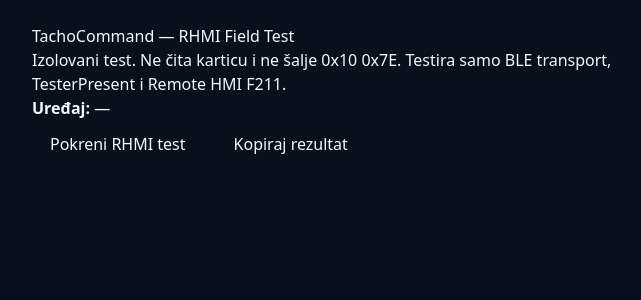
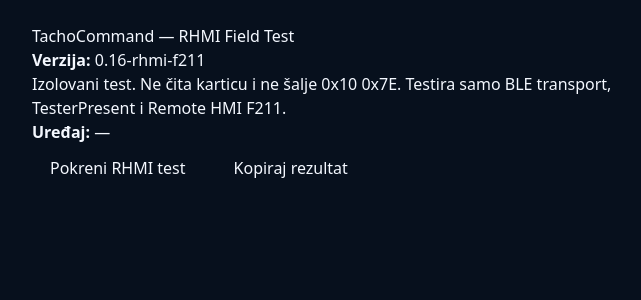
Before and after one commit to JakDoh/Tacho-Command, a Next.js app: page /field-test in a window 1280 px wide. Shown: the top 300 px of the page, without its empty margins (272-913 px from the left). Built offline with nearby package versions, Linux system fonts and the light colour scheme.

Commit message:
Release 0.16: expose RHMI field-test version

```diff
--- a/app/field-test/field-test-client.tsx
+++ b/app/field-test/field-test-client.tsx
@@ -24,6 +24,7 @@ type BleDevice = { name?: string; gatt?: { connect: () => Promise<BleServer> } }
 
 type Result = { step: string; status: string; detail?: string };
 
+const APP_VERSION = "0.16-rhmi-f211";
 const sleep = (ms: number) => new Promise((resolve) => window.setTimeout(resolve, ms));
 
 export default function FieldTestClient() {
@@ -119,12 +120,13 @@ export default function FieldTestClient() {
   };
 
   const copy = async () => {
-    await navigator.clipboard.writeText(JSON.stringify({ schema: "tachocommand-rhmi-field-test-v1", createdAt: new Date().toISOString(), deviceName, results, privacy: "No driver data, VIN, registration, location, card number, or raw tachograph packets are retained." }, null, 2));
+    await navigator.clipboard.writeText(JSON.stringify({ schema: "tachocommand-rhmi-field-test-v1", appVersion: APP_VERSION, createdAt: new Date().toISOString(), deviceName, results, privacy: "No driver data, VIN, registration, location, card number, or raw tachograph packets are retained." }, null, 2));
   };
 
   return (
     <main style={{ maxWidth: 720, margin: "0 auto", padding: 24, fontFamily: "system-ui, sans-serif" }}>
       <h1>TachoCommand — RHMI Field Test</h1>
+      <p><strong>Verzija:</strong> {APP_VERSION}</p>
       <p>Izolovani test. Ne čita karticu i ne šalje 0x10 0x7E. Testira samo BLE transport, TesterPresent i Remote HMI F211.</p>
       <p><strong>Uređaj:</strong> {deviceName}</p>
       <button type="button" onClick={run} disabled={running} style={{ padding: "12px 18px", marginRight: 12 }}>{running ? "Test u toku…" : "Pokreni RHMI test"}</button>
```
